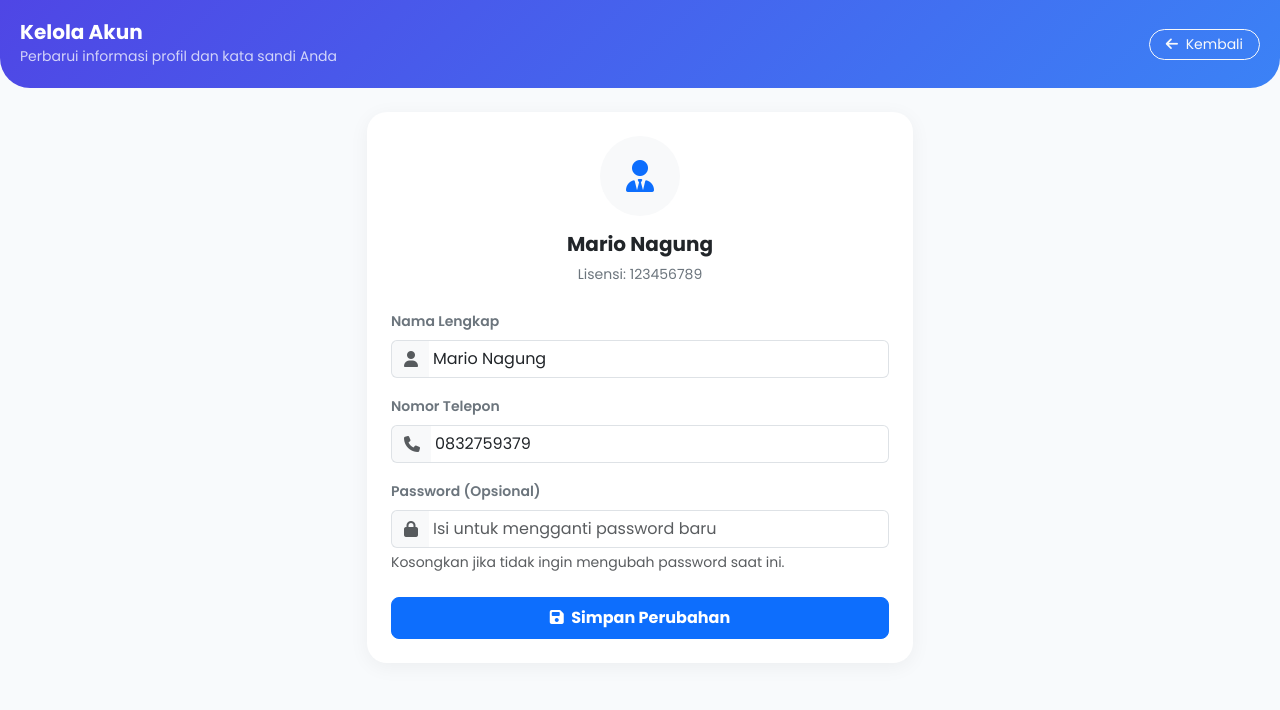
After one commit to Hendrasetiawanolybunga/gunungmas, a Django app: template core/templates/core/sopir_portal/profil.html in a window 1280 px wide. The commit adds this page. Shown: the top 710 px of the page. Run offline with Django 5.2, Linux system fonts and the light colour scheme; the template is opened without the code that fills it: values that come from a table or form of the project are taken from there, others are empty; data comes from the database, SQL or seed files in the repository.

Commit message:
Fix double scan exploit, change dashboard cards to bus details, and add driver profile customization

```diff
--- /dev/null
+++ b/core/templates/core/sopir_portal/profil.html
@@ -0,0 +1,71 @@
+<!DOCTYPE html>
+<html lang="id">
+<head>
+    <meta charset="UTF-8">
+    <meta name="viewport" content="width=device-width, initial-scale=1.0">
+    <title>Kelola Profil Sopir - PO Gunung Mas</title>
+    <link href="https://cdn.jsdelivr.net/npm/bootstrap@5.3.0/dist/css/bootstrap.min.css" rel="stylesheet">
+    <link href="https://cdnjs.cloudflare.com/ajax/libs/font-awesome/6.4.0/css/all.min.css" rel="stylesheet">
+    <link href="https://fonts.googleapis.com/css2?family=Poppins:wght@300;400;500;600;700&display=swap" rel="stylesheet">
+    <style>
+        body { font-family: 'Poppins', sans-serif; background-color: #f8fafc; }
+        .header { background: linear-gradient(135deg, #4f46e5, #3b82f6); color: white; padding: 20px; border-bottom-left-radius: 30px; border-bottom-right-radius: 30px; }
+        .card-custom { border: none; border-radius: 20px; box-shadow: 0 4px 20px rgba(0,0,0,0.05); }
+    </style>
+</head>
+<body>
+    <div class="header d-flex justify-content-between align-items-center mb-4">
+        <div>
+            <h5 class="fw-bold mb-0">Kelola Akun</h5>
+            <small class="opacity-75">Perbarui informasi profil dan kata sandi Anda</small>
+        </div>
+        <a href="{% url 'sopir_dashboard' %}" class="btn btn-sm btn-outline-light rounded-pill px-3"><i class="fa-solid fa-arrow-left me-1"></i> Kembali</a>
+    </div>
+
+    <div class="container pb-5">
+        <div class="row justify-content-center">
+            <div class="col-md-8 col-lg-6">
+                <div class="card card-custom">
+                    <div class="card-body p-4">
+                        <div class="text-center mb-4">
+                            <div class="bg-light text-primary rounded-circle d-inline-flex align-items-center justify-content-center mb-3" style="width: 80px; height: 80px; font-size: 32px;">
+                                <i class="fa-solid fa-user-tie"></i>
+                            </div>
+                            <h5 class="fw-bold text-dark">{{ sopir.nama_sopir }}</h5>
+                            <p class="text-secondary small mb-0">Lisensi: {{ sopir.nomor_lisensi }}</p>
+                        </div>
+
+                        <form method="POST">
+                            {% csrf_token %}
+                            <div class="mb-3">
+                                <label class="form-label fw-semibold small text-secondary">Nama Lengkap</label>
+                                <div class="input-group">
+                                    <span class="input-group-text bg-light text-muted border-end-0"><i class="fa-solid fa-user"></i></span>
+                                    <input type="text" name="nama_sopir" class="form-control border-start-0 ps-1" value="{{ sopir.nama_sopir }}" required>
+                                </div>
+                            </div>
+                            <div class="mb-3">
+                                <label class="form-label fw-semibold small text-secondary">Nomor Telepon</label>
+                                <div class="input-group">
+                                    <span class="input-group-text bg-light text-muted border-end-0"><i class="fa-solid fa-phone"></i></span>
+                                    <input type="text" name="nomor_telepon" class="form-control border-start-0 ps-1" value="{{ sopir.nomor_telepon }}" required>
+                                </div>
+                            </div>
+                            <div class="mb-4">
+                                <label class="form-label fw-semibold small text-secondary">Password (Opsional)</label>
+                                <div class="input-group">
+                                    <span class="input-group-text bg-light text-muted border-end-0"><i class="fa-solid fa-lock"></i></span>
+                                    <input type="password" name="password" class="form-control border-start-0 ps-1" placeholder="Isi untuk mengganti password baru">
+                                </div>
+                                <div class="form-text small text-muted">Kosongkan jika tidak ingin mengubah password saat ini.</div>
+                            </div>
+
+                            <button type="submit" class="btn btn-primary w-100 py-2 rounded-3 fw-bold"><i class="fa-solid fa-floppy-disk me-1"></i> Simpan Perubahan</button>
+                        </form>
+                    </div>
+                </div>
+            </div>
+        </div>
+    </div>
+</body>
+</html>
--- a/core/urls.py
+++ b/core/urls.py
@@ -89,4 +89,5 @@ urlpatterns = [
     path('sopir/login/', views.sopir_login_view, name='sopir_login'),
     path('sopir/logout/', views.sopir_logout_view, name='sopir_logout'),
     path('sopir/dashboard/', views.sopir_dashboard, name='sopir_dashboard'),
+    path('sopir/profil/', views.sopir_profil_view, name='sopir_profil'),
 ]
```
Also changed, not shown: core/templates/core/sopir_portal/dashboard.html (+29 -9 lines), core/views.py (+25 -3 lines).
